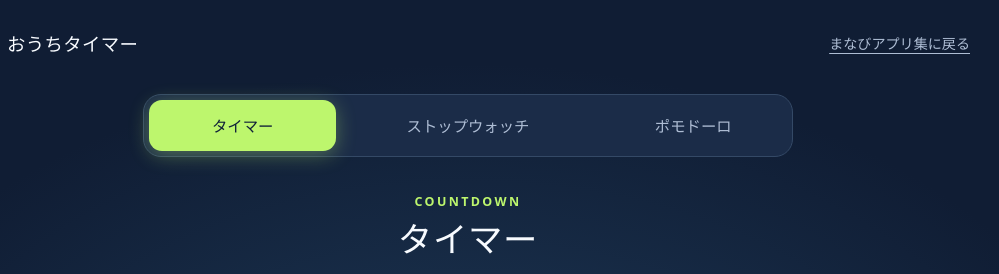
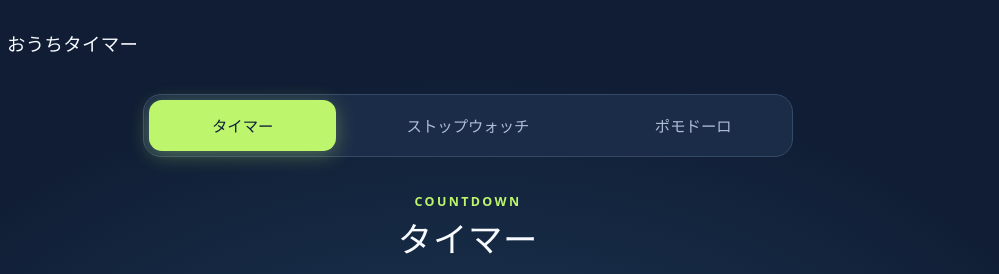
Before and after one commit to biosprout/timer, a plain HTML site: page index.html in a window 1280 px wide. Shown: the top 274 px of the page, 172-1171 px from the left. Drawn offline with Linux system fonts and the light colour scheme.

Commit message:
Add files via upload

```diff
--- a/index.html
+++ b/index.html
@@ -21,7 +21,7 @@
           <span class="brand-icon" aria-hidden="true"><span></span></span>
           <span>おうちタイマー</span>
         </div>
-        <a class="home-link" href="../">まなびアプリ集に戻る</a>
+
       </header>
 
       <main>
```
